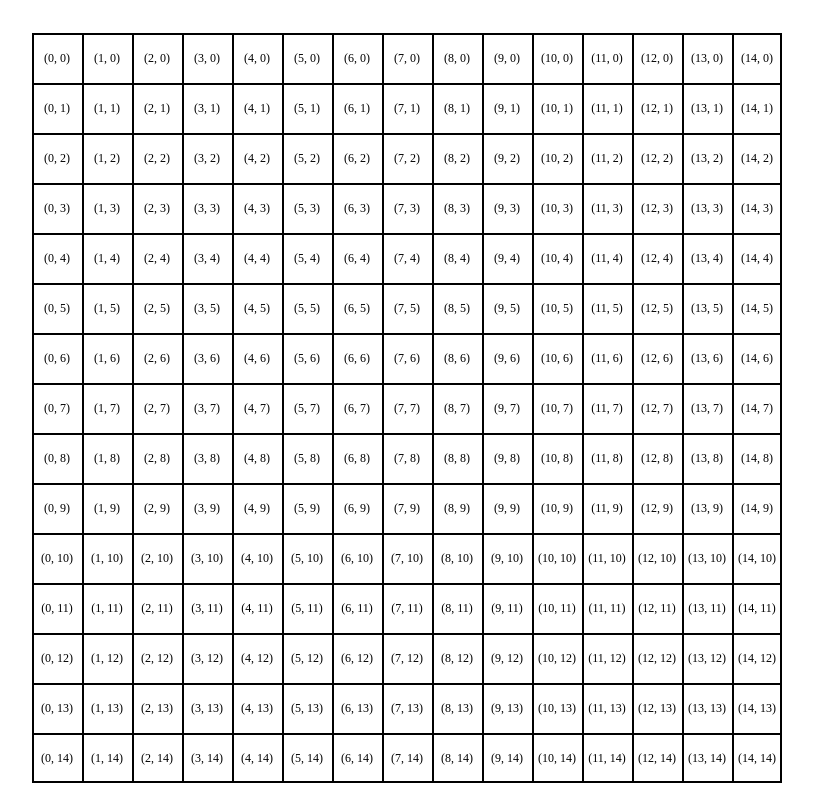
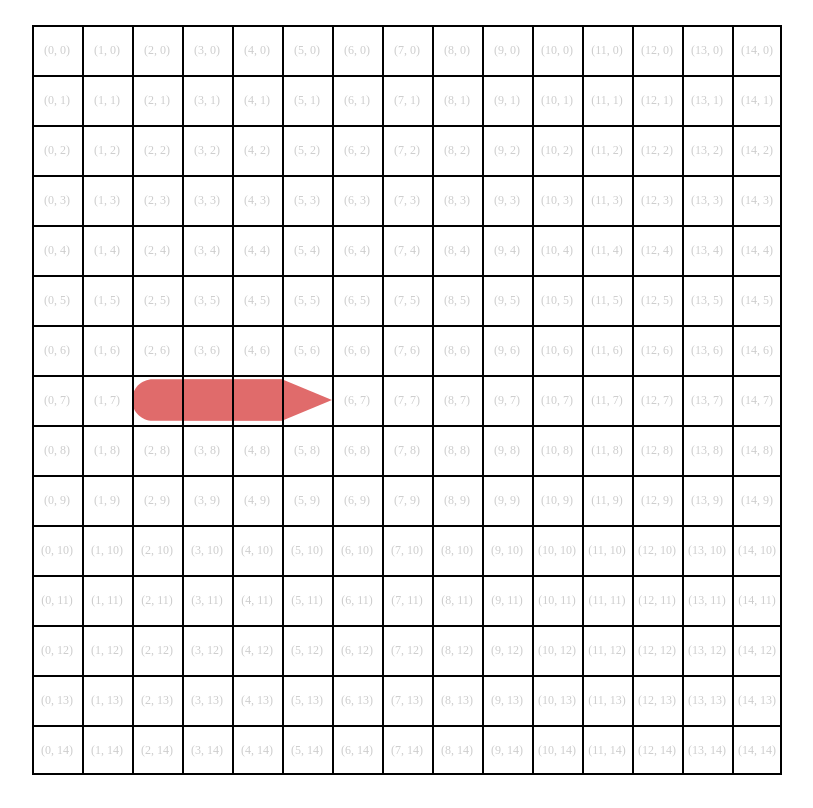
Before and after one commit to robindevouge/game-snake, a website built with Parcel: page src/index.html in a window 1280 px wide. Shown: the whole page, without its empty margins (233-1046 px from the left). Built offline with nearby package versions, Linux system fonts and the light colour scheme.

Commit message:
Add snake draw + keyboard events controller

```diff
--- a/src/scripts/Cell.js
+++ b/src/scripts/Cell.js
@@ -1,7 +1,9 @@
 export default class Cell {
 	constructor(x, y, cellClass = 'cell') {
+		this.defaultClass = cellClass;
+
 		this.element = document.createElement('div');
-		this.element.classList.add(cellClass);
+		this.element.className = cellClass;
 		this.element.dataset.x = x;
 		this.element.dataset.y = y;
 
--- /dev/null
+++ b/src/scripts/Controls.js
@@ -0,0 +1,15 @@
+export default class Controls {
+	constructor(mappings, disabled = true) {
+		this.disabled = disabled;
+
+		document.addEventListener('keydown', (ev) => {
+			if (this.disabled) return;
+			mappings.forEach((mapping) => {
+				if (mapping.key === ev.code) {
+					mapping.action();
+					return;
+				}
+			});
+		});
+	}
+}
--- a/src/scripts/Grid.js
+++ b/src/scripts/Grid.js
@@ -2,6 +2,9 @@ import Cell from './Cell';
 
 export default class Grid {
 	constructor(width, height, gridClass = 'grid') {
+		this.width = width;
+		this.height = height;
+
 		this.element = document.createElement('div');
 		this.element.classList.add(gridClass);
 
@@ -19,4 +22,8 @@ export default class Grid {
 			}
 		}
 	}
+
+	getCell(coord) {
+		return this.cells[coord.x + coord.y * this.width]
+	}
 }
--- /dev/null
+++ b/src/scripts/Snake.js
@@ -0,0 +1,48 @@
+// class SnakeSegment {
+// 	constructor (x, y) {
+
+// 	}
+// }
+
+export default class Snake {
+	constructor(grid, x, y, length = 3) {
+		this.grid = grid;
+		this.position = { x, y };
+		this.direction = 'right';
+		this.length = 3;
+		this.segments = [];
+
+		for (let i = 0; i < this.length; i++) {
+			this.segments.push({
+				position: { x: x - i - 1, y: this.position.y },
+				direction: 'right',
+			});
+		}
+
+		this.draw();
+	}
+
+	draw() {
+		// draw head
+		const headCell = this.grid.getCell(this.position);
+		headCell.element.className = headCell.defaultClass;
+		headCell.element.classList.add('snake-head');
+		headCell.element.classList.add(this.direction);
+
+		// draw segments
+		this.segments.forEach((segment, index) => {
+			const cell = this.grid.getCell(segment.position);
+			cell.element.className = cell.defaultClass;
+			if (index === this.segments.length - 1) {
+				cell.element.classList.add('snake-tail');
+			} else {
+				cell.element.classList.add('snake-body');
+			}
+			cell.element.classList.add(segment.direction);
+		});
+	}
+
+	move(dir) {
+		console.log(dir);
+	}
+}
--- a/src/scripts/main.js
+++ b/src/scripts/main.js
@@ -1,4 +1,6 @@
-import Grid from "./Grid"
+import Controls from './Controls';
+import Grid from './Grid';
+import Snake from './Snake';
 
 const $gridContainer = document.querySelector('.grid-container');
 
@@ -7,30 +9,18 @@ const Game = {
 		gridWidth: 15,
 		gridHeight: 15,
 		scoreIncrement: 1,
+		startPosition: {
+			x: 5,
+			y: 7,
+		},
 	},
 	state: {
-		position: {
-			x: 3,
-			y: 0,
-		},
-		segments: [
-			{
-				x: 2,
-				y: 0,
-			},
-			{
-				x: 1,
-				y: 0,
-			},
-			{
-				x: 0,
-				y: 0,
-			},
-		],
 		food: [],
 		score: 0,
 	},
 	grid: null,
+	snake: null,
+	controls: null,
 };
 
 const createGrid = () => {
@@ -38,11 +28,48 @@ const createGrid = () => {
 	$gridContainer.appendChild(Game.grid.element);
 };
 
+const createSnake = () => {
+	Game.snake = new Snake(Game.grid, Game.config.startPosition.x, Game.config.startPosition.y);
+};
+
+const initControls = () => {
+	Game.controls = new Controls([
+		{
+			key: 'ArrowUp',
+			action: () => {
+				Game.snake.move('up');
+			},
+		},
+		{
+			key: 'ArrowRight',
+			action: () => {
+				Game.snake.move('right');
+			},
+		},
+		{
+			key: 'ArrowDown',
+			action: () => {
+				Game.snake.move('down');
+			},
+		},
+		{
+			key: 'ArrowLeft',
+			action: () => {
+				Game.snake.move('left');
+			},
+		},
+	]);
+};
+
 Game.init = () => {
 	createGrid();
+	createSnake();
+	initControls();
 };
 
-Game.start = () => {};
+Game.start = () => {
+	Game.controls.disabled = false;
+};
 
 Game.computeNextFrame = () => {};
 
@@ -50,4 +77,5 @@ Game.renderFrame = () => {};
 
 document.addEventListener('DOMContentLoaded', () => {
 	Game.init();
+	Game.start();
 });
--- a/src/styles/main.scss
+++ b/src/styles/main.scss
@@ -7,12 +7,15 @@ body {
 	justify-content: center;
 	align-items: center;
 	height: 100%;
+	padding: 0;
+	margin: 0;
 
 	.grid-container {
 		.grid {
 			box-shadow: inset -1px -1px 0 1px #000;
 
 			.cell {
+				position: relative;
 				display: flex;
 				align-items: center;
 				justify-content: center;
@@ -21,6 +24,55 @@ body {
 				overflow: hidden;
 				box-shadow: inset 1px 1px 0 1px #000;
 				font-size: 12px;
+				color: rgba(#000, 0.2);
+
+
+				&.snake-head,
+				&.snake-body,
+				&.snake-tail {
+					color: transparent;
+					background-image: url('../assets/img/snake-sprite.svg');
+					background-size: 400%;
+				}
+
+				&.snake-head {
+					&.right {
+						background-position: 0% 0%;
+					}
+					&.down {
+						background-position: -100% 0%;
+					}
+					&.left {
+						background-position: -200% 0%;
+					}
+					&.up {
+						background-position: -300% 0%;
+					}
+				}
+
+				&.snake-body {
+					&.right, &.left {
+						background-position: 0% -200%;
+					}
+					&.down, &.up {
+						background-position: -100% -200%;
+					}
+				}
+
+				&.snake-tail {
+					&.right {
+						background-position: 0% -100%;
+					}
+					&.down {
+						background-position: -100% -100%;
+					}
+					&.left {
+						background-position: -200% -100%;
+					}
+					&.up {
+						background-position: -300% -100%;
+					}
+				}
 			}
 		}
 	}
```
Also changed, not shown: src/assets/img/snake-sprite.svg (added).
